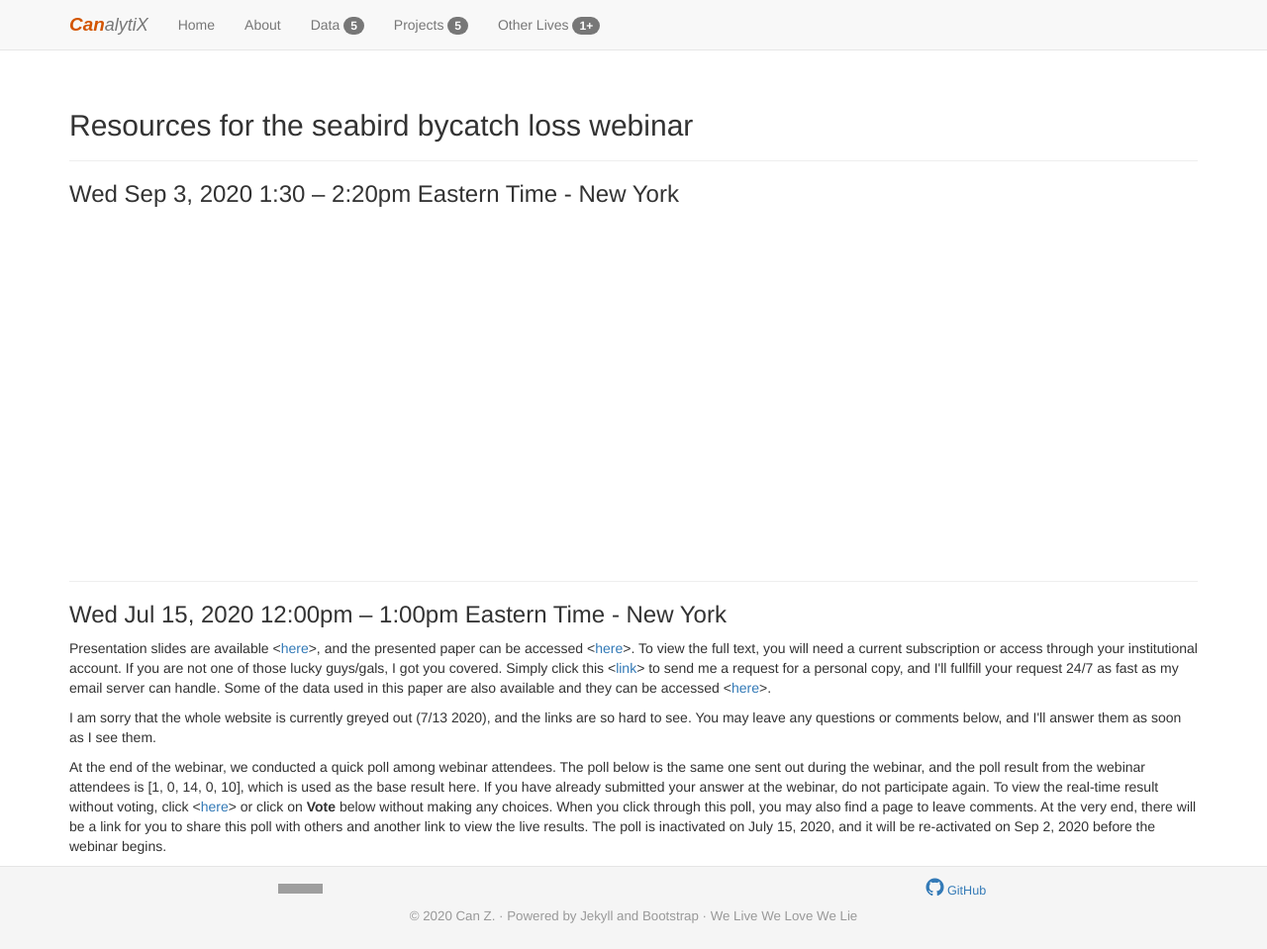
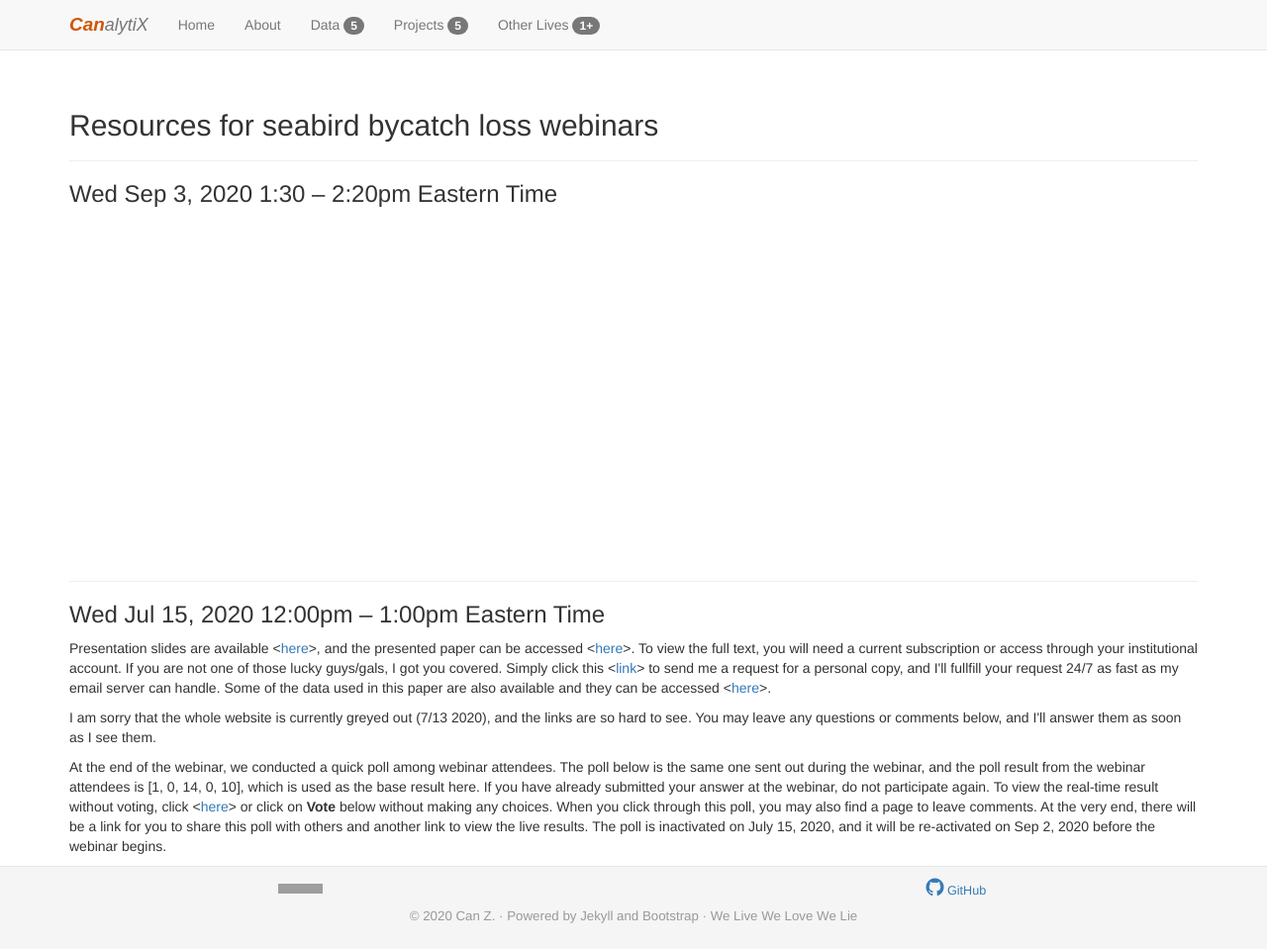
Before and after one commit to HVoltBb/HVoltBb.github.io, a Jekyll site: the page built from random/things/onenoaa20200715.html, in a window 1280 px wide and 959 px high. Shown: the whole window at 99% size. Built offline with Jekyll 4.4.1, drawn with Linux system fonts in a browser that asks for light colours; comment, search, counter and statistics services are not loaded; grey boxes are pictures that could not be loaded.

Commit message:
Update onenoaa20200715.html

```diff
--- a/random/things/onenoaa20200715.html
+++ b/random/things/onenoaa20200715.html
@@ -8,15 +8,15 @@ description: Seabird bycatch loss webinar resources
 ---
 
 <div class="page-header">
-	<h2>Resources for the seabird bycatch loss webinar</h2>
+	<h2>Resources for seabird bycatch loss webinars</h2>
 </div>
 <div>
-	<h3>Wed Sep 3, 2020 1:30 – 2:20pm Eastern Time - New York</h3>
+	<h3>Wed Sep 3, 2020 1:30 – 2:20pm Eastern Time</h3>
 	<p style="margin-bottom: 10cm"></p>
 </div>
 <hr>
 <div>
-	<h3>Wed Jul 15, 2020 12:00pm – 1:00pm Eastern Time - New York</h3>
+	<h3>Wed Jul 15, 2020 12:00pm – 1:00pm Eastern Time</h3>
 	<p>Presentation slides are available <<a href = "https://hvoltbb.github.io/random/things/ONENOAA-2020July15.pdf">here</a>>, and the presented paper can be accessed <<a href="https://www.sciencedirect.com/science/article/pii/S0006320719317653">here</a>>. To view the full text, you will need a current subscription or access through your institutional account. If you are not one of those lucky guys/gals, I got you covered. Simply click this <<a href='mailto:eidotog@gmail.com?subject=XxBIRDLOSS2020xX&body=Do%20not%20modify%20subject%20line.%20Not%20monitored.'>link</a>> to send me a request for a personal copy, and I'll fullfill your request 24/7 as fast as my email server can handle. Some of the data used in this paper are also available and they can be accessed <<a href="https://hvoltbb.github.io/data/index.html#Seabird">here</a>>.</p>
 	<p>I am sorry that the whole website is currently greyed out (7/13 2020), and the links are so hard to see. You may leave any questions or comments below, and I'll answer them as soon as I see them.</p>
 	<p>At the end of the webinar, we conducted a quick poll among webinar attendees. The poll below is the same one sent out during the webinar, and the poll result from the webinar attendees is [1, 0, 14, 0, 10], which is used as the base result here. If you have already submitted your answer at the webinar, do not participate again. To view the real-time result without voting, click <<a href="https://linkto.run/r/BTGX1A9A">here</a>> or click on <b>Vote</b> below without making any choices. When you click through this poll, you may also find a page to leave comments. At the very end, there will be a link for you to share this poll with others and another link to view the live results. The poll is inactivated on July 15, 2020, and it will be re-activated on Sep 2, 2020 before the webinar begins.</p>
```
